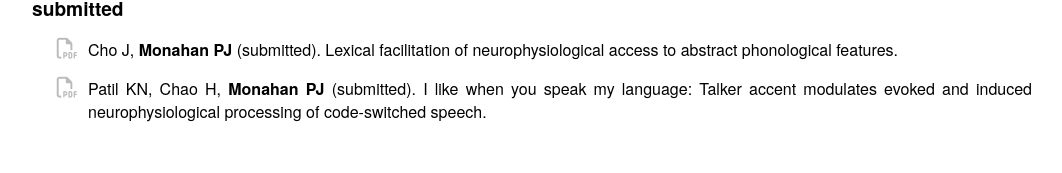
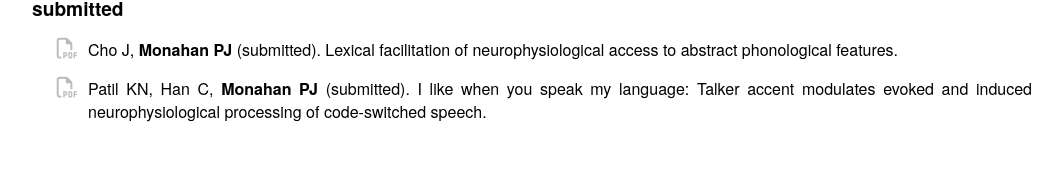
Before and after one commit to phijomo/phijomo.github.io, a plain HTML site: page research.html in a window 1280 px wide. Shown: the part 275-448 px from the top of the page, without its empty margins (76-1138 px from the left). Drawn offline with Linux system fonts and the light colour scheme; files whose address does not match are found by name.

```diff
--- a/research.html
+++ b/research.html
@@ -48,7 +48,7 @@ above I already force `highest` priority for my default light experience).
 <h2>submitted</h2>
 <ul class="fa-ul ai-ul" style="padding-left:1rem">
   <li><div class = "nolink"><span class="fa-li"><i class="fa-regular fa-file-pdf" aria-hidden="true"></i></span></div><p class = "body">Cho J, <b>Monahan PJ</b> (submitted). Lexical facilitation of neurophysiological access to abstract phonological features.</p></li>
-  <li><div class = "nolink"><span class="fa-li"><i class="fa-regular fa-file-pdf" aria-hidden="true"></i></span></div><p class = "body">Patil KN, Chao H, <b>Monahan PJ</b> (submitted). I like when you speak my language: Talker accent modulates evoked and induced neurophysiological processing of code-switched speech.</p></li>
+  <li><div class = "nolink"><span class="fa-li"><i class="fa-regular fa-file-pdf" aria-hidden="true"></i></span></div><p class = "body">Patil KN, Han C, <b>Monahan PJ</b> (submitted). I like when you speak my language: Talker accent modulates evoked and induced neurophysiological processing of code-switched speech.</p></li>
 </ul>
 <br>
 
```
